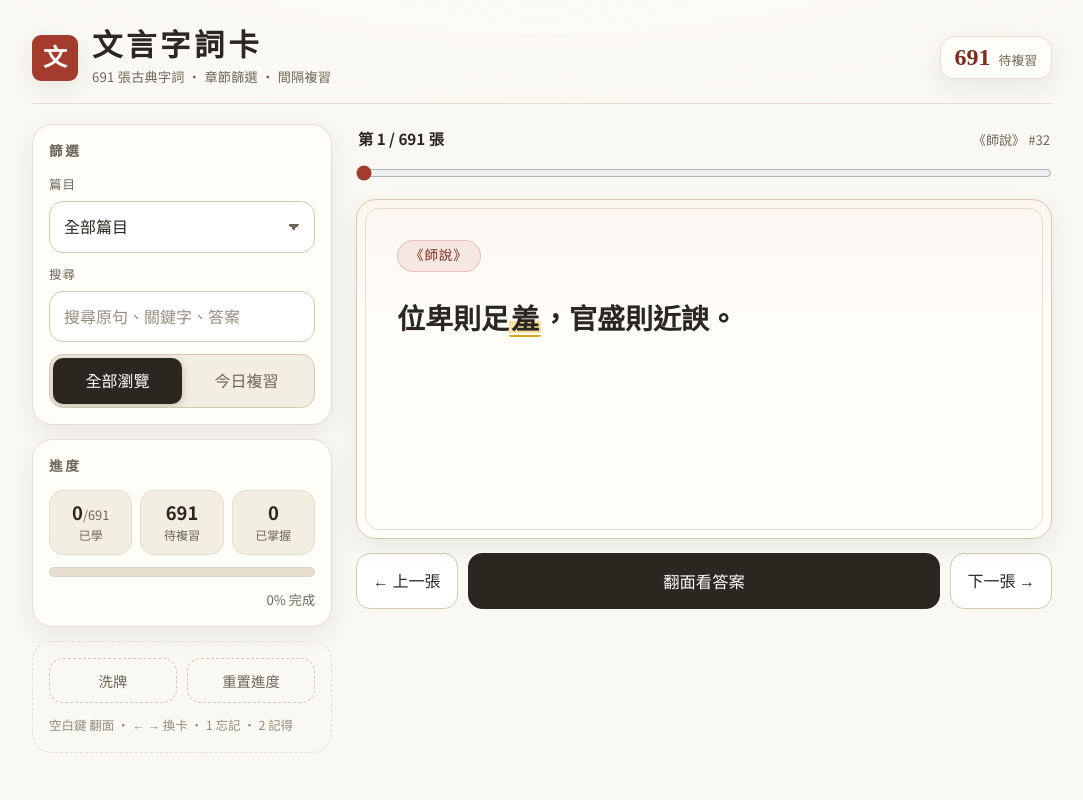
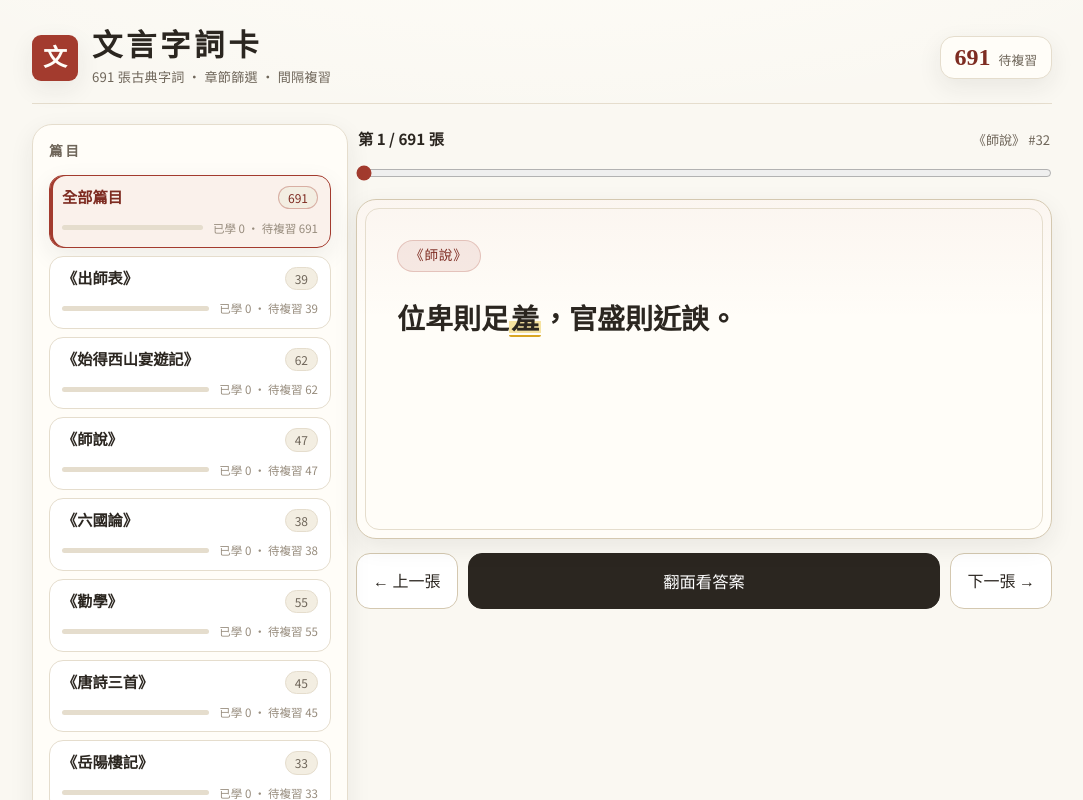
Before and after one commit to timothy0509/chinese-flashcards, a React (Vite) app: page / in a window 1280 px wide. Shown: the top 800 px of the page, without its empty margins (98-1181 px from the left). Built offline with nearby package versions, Linux system fonts and the light colour scheme.

Commit message:
Replace chapter dropdown with styled text picker

```diff
--- a/src/App.tsx
+++ b/src/App.tsx
@@ -1,4 +1,5 @@
 import { useEffect, useMemo, useRef, useState } from "react";
+import ChapterPicker from "./components/ChapterPicker";
 import Flashcard from "./components/Flashcard";
 import cardsData from "./data/cards.json";
 import chaptersData from "./data/chapters.json";
@@ -82,6 +83,22 @@ export default function App() {
   const mastered = filtered.filter((c) => isMastered(progress[c.id])).length;
   const pct =
     filtered.length === 0 ? 0 : Math.round((learned / filtered.length) * 100);
+
+  const chapterItems = useMemo(
+    () =>
+      chaptersData.map((ch) => {
+        const list = cards.filter((c) => c.chapter === ch.name);
+        return {
+          name: ch.name,
+          count: ch.count,
+          learned: list.filter((c) => progress[c.id]?.last != null).length,
+          due: list.filter((c) => isDue(progress[c.id], Date.now())).length,
+        };
+      }),
+    [progress],
+  );
+  const totalLearned = cards.filter((c) => progress[c.id]?.last != null).length;
+  const totalDue = cards.filter((c) => isDue(progress[c.id], now)).length;
 
   function go(delta: number) {
     if (deck.length === 0) return;
@@ -177,26 +194,23 @@ export default function App() {
       <div className="layout">
         <aside className="side" aria-label="篩選與進度">
           <section className="panel">
-            <h2>篩選</h2>
-            <label className="field">
-              <span className="field-label">篇目</span>
-              <select
-                value={chapter}
-                onChange={(e) => {
-                  setChapter(e.target.value);
-                  setPos(0);
-                  setFlipped(false);
-                }}
-                aria-label="章節篩選"
-              >
-                <option value="全部">全部篇目</option>
-                {chaptersData.map((c) => (
-                  <option key={c.name} value={c.name}>
-                    {c.name}（{c.count}）
-                  </option>
-                ))}
-              </select>
-            </label>
+            <h2>篇目</h2>
+            <ChapterPicker
+              value={chapter}
+              onChange={(v) => {
+                setChapter(v);
+                setPos(0);
+                setFlipped(false);
+              }}
+              items={chapterItems}
+              totalCount={cards.length}
+              totalLearned={totalLearned}
+              totalDue={totalDue}
+            />
+          </section>
+
+          <section className="panel">
+            <h2>搜尋與模式</h2>
             <label className="field">
               <span className="field-label">搜尋</span>
               <input
--- /dev/null
+++ b/src/components/ChapterPicker.tsx
@@ -0,0 +1,93 @@
+type Item = {
+  name: string;
+  count: number;
+  learned: number;
+  due: number;
+};
+
+export default function ChapterPicker({
+  value,
+  onChange,
+  items,
+  totalCount,
+  totalLearned,
+  totalDue,
+}: {
+  value: string;
+  onChange: (v: string) => void;
+  items: Item[];
+  totalCount: number;
+  totalLearned: number;
+  totalDue: number;
+}) {
+  function pick(v: string) {
+    onChange(v);
+  }
+
+  return (
+    <div className="chapter-list" role="listbox" aria-label="篇目選擇">
+      <button
+        type="button"
+        role="option"
+        aria-selected={value === "全部"}
+        className={`chapter-item${value === "全部" ? " selected" : ""}`}
+        onClick={() => pick("全部")}
+      >
+        <span className="chapter-top">
+          <span className="chapter-name">全部篇目</span>
+          <span className="chapter-count">{totalCount}</span>
+        </span>
+        <span className="chapter-sub">
+          <span
+            className="chapter-bar"
+            aria-hidden="true"
+          >
+            <span
+              className="chapter-fill"
+              style={{
+                width:
+                  totalCount === 0
+                    ? "0%"
+                    : `${Math.round((totalLearned / totalCount) * 100)}%`,
+              }}
+            />
+          </span>
+          <span className="chapter-stat">
+            已學 {totalLearned} · 待複習 {totalDue}
+          </span>
+        </span>
+      </button>
+      {items.map((c) => (
+        <button
+          key={c.name}
+          type="button"
+          role="option"
+          aria-selected={value === c.name}
+          className={`chapter-item${value === c.name ? " selected" : ""}`}
+          onClick={() => pick(c.name)}
+        >
+          <span className="chapter-top">
+            <span className="chapter-name">{c.name}</span>
+            <span className="chapter-count">{c.count}</span>
+          </span>
+          <span className="chapter-sub">
+            <span className="chapter-bar" aria-hidden="true">
+              <span
+                className="chapter-fill"
+                style={{
+                  width:
+                    c.count === 0
+                      ? "0%"
+                      : `${Math.round((c.learned / c.count) * 100)}%`,
+                }}
+              />
+            </span>
+            <span className="chapter-stat">
+              已學 {c.learned} · 待複習 {c.due}
+            </span>
+          </span>
+        </button>
+      ))}
+    </div>
+  );
+}
--- a/src/index.css
+++ b/src/index.css
@@ -208,7 +208,6 @@ header h1 {
   letter-spacing: 0.08em;
 }
 
-.field select,
 .field input {
   appearance: none;
   width: 100%;
@@ -220,26 +219,104 @@ header h1 {
   color: var(--ink);
 }
 
-.field select {
-  padding-right: 38px;
-  cursor: pointer;
-  background-image:
-    linear-gradient(45deg, transparent 50%, var(--muted) 50%),
-    linear-gradient(135deg, var(--muted) 50%, transparent 50%);
-  background-position:
-    calc(100% - 20px) 50%,
-    calc(100% - 14px) 50%;
-  background-size: 6px 6px;
-  background-repeat: no-repeat;
-}
-
 .field input::placeholder {
   color: var(--faint);
 }
 
-.field select:hover,
 .field input:hover {
   border-color: var(--muted);
+}
+
+/* chapter picker */
+
+.chapter-list {
+  display: grid;
+  gap: 8px;
+}
+
+.chapter-item {
+  display: grid;
+  gap: 8px;
+  text-align: left;
+  padding: 10px 12px;
+  border: 1px solid var(--line);
+  border-radius: var(--radius);
+  background: #fff;
+  transition: border-color 0.15s ease, box-shadow 0.15s ease, background 0.15s ease;
+}
+
+.chapter-item:hover {
+  border-color: var(--muted);
+  box-shadow: var(--shadow);
+}
+
+.chapter-item.selected {
+  border-color: var(--accent);
+  background: rgba(163, 59, 46, 0.06);
+  box-shadow: inset 3px 0 0 var(--accent), var(--shadow);
+}
+
+.chapter-top {
+  display: flex;
+  align-items: baseline;
+  justify-content: space-between;
+  gap: 10px;
+}
+
+.chapter-name {
+  font-family: var(--font-serif);
+  font-weight: 700;
+  font-size: 0.95rem;
+  min-width: 0;
+  overflow: hidden;
+  text-overflow: ellipsis;
+  white-space: nowrap;
+}
+
+.chapter-item.selected .chapter-name {
+  color: var(--accent-deep);
+}
+
+.chapter-count {
+  flex: none;
+  font-size: 0.75rem;
+  color: var(--muted);
+  background: var(--bg-soft);
+  border: 1px solid var(--line);
+  border-radius: 99px;
+  padding: 1px 9px;
+}
+
+.chapter-item.selected .chapter-count {
+  color: var(--accent-deep);
+  border-color: rgba(163, 59, 46, 0.35);
+}
+
+.chapter-sub {
+  display: flex;
+  align-items: center;
+  gap: 10px;
+}
+
+.chapter-bar {
+  flex: 1;
+  height: 5px;
+  border-radius: 99px;
+  background: var(--line);
+  overflow: hidden;
+}
+
+.chapter-fill {
+  display: block;
+  height: 100%;
+  background: linear-gradient(90deg, var(--accent), var(--accent-deep));
+  border-radius: 99px;
+}
+
+.chapter-stat {
+  flex: none;
+  font-size: 0.72rem;
+  color: var(--faint);
 }
 
 .mode-row {
@@ -763,11 +840,15 @@ button {
     background: linear-gradient(180deg, rgba(224, 138, 122, 0.08), transparent 140px), var(--card);
   }
 
-  .field select,
   .field input,
+  .chapter-item,
   button {
     background: #2e2a27;
     color: var(--ink);
+  }
+
+  .chapter-item.selected {
+    background: rgba(224, 138, 122, 0.1);
   }
 
   .stat {
```
